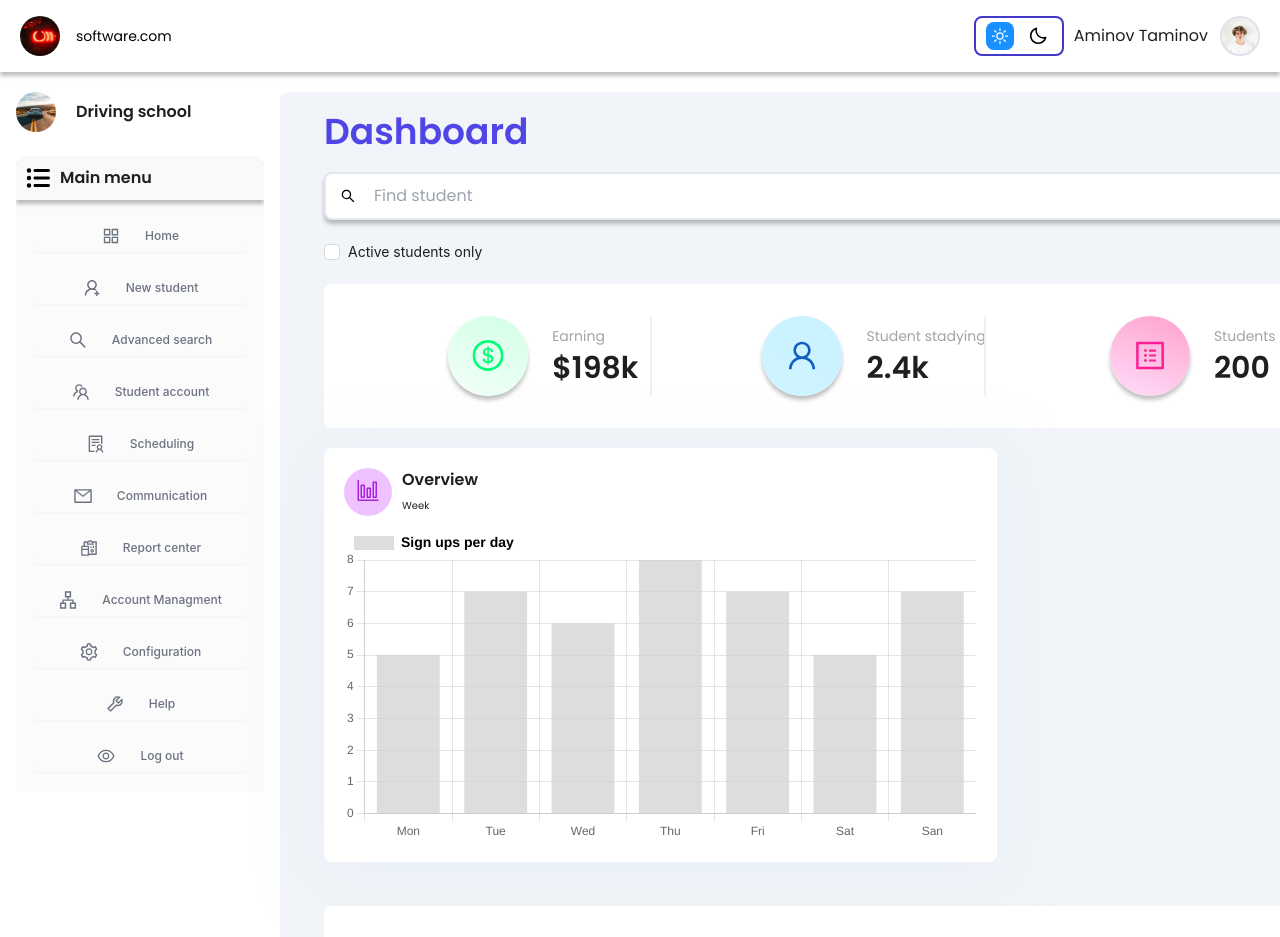
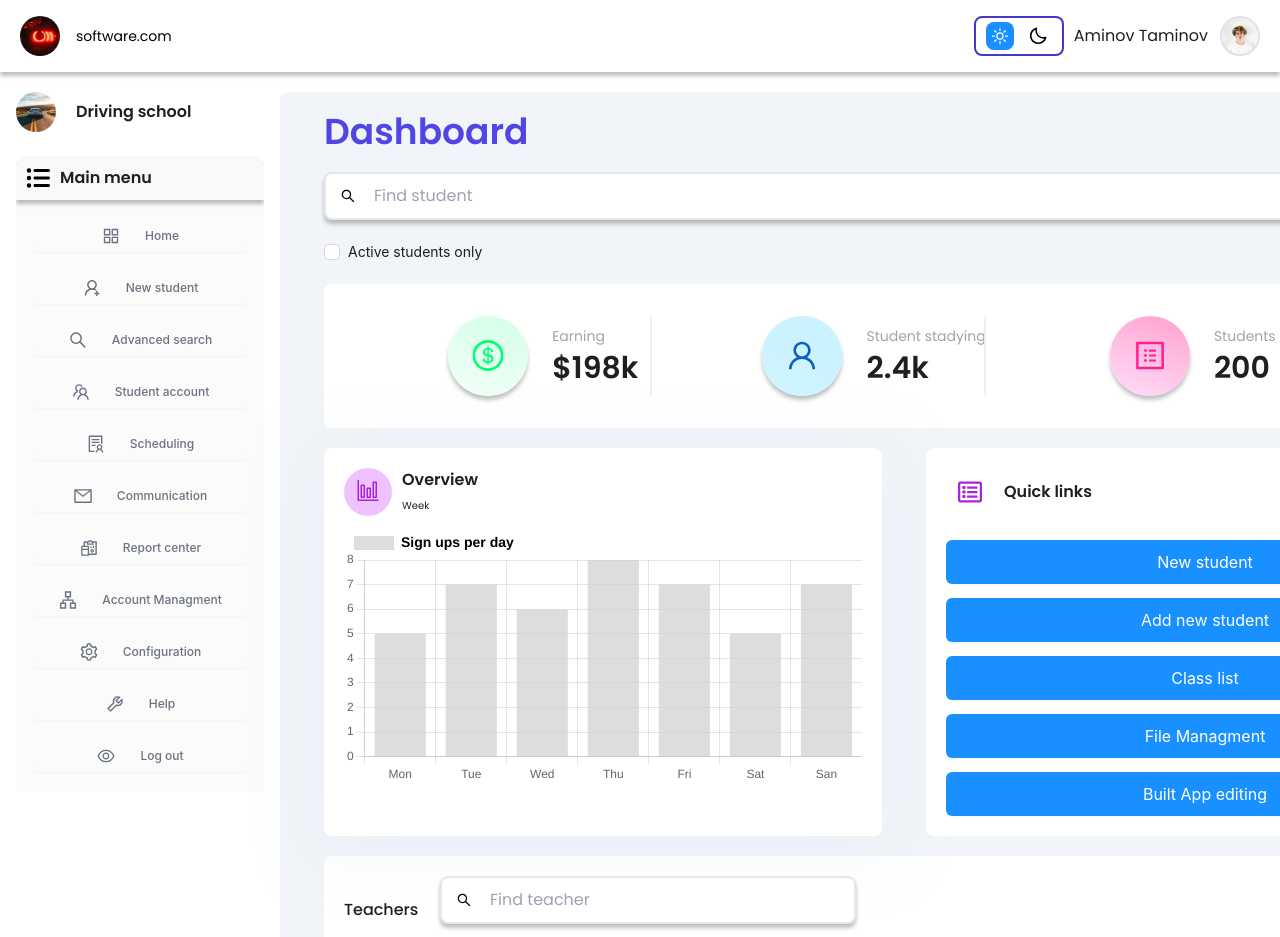
Before and after one commit to jontosh/drivingschool, a React (Vite) app: page /dashboard in a window 1280 px wide. Shown: the top 937 px of the page. Built offline with nearby package versions, Linux system fonts and the light colour scheme.

Commit message:
#fix #style Refactored CSS styles to use max width and grid layout to improve responsiveness and layout structure.

```diff
--- a/src/pages/dashboard/dashboard.module.scss
+++ b/src/pages/dashboard/dashboard.module.scss
@@ -14,7 +14,8 @@
 
   &__overview {
     box-shadow: 0px 10px 60px 0px #e2ecf980;
-    width: 673px;
+    //    max-width: 673px;
+    //    width: 100%;
 
     &-icon {
       background: #efc1ff;
@@ -23,7 +24,8 @@
   }
 
   &__links {
-    width: 533px;
+    //    max-width: 533px;
+    //    width: 100%;
   }
 
   &__statistics {
@@ -78,4 +80,9 @@
       width: 25px;
     }
   }
+
+  &__extra {
+    display: grid;
+    grid-template-columns: repeat(2, 1fr);
+  }
 }
--- a/src/pages/dashboard/index.jsx
+++ b/src/pages/dashboard/index.jsx
@@ -199,7 +199,7 @@ const Dashboard = () => {
         <title>Dashboard</title>
       </Helmet>
       <section
-        className={`${DashboardStyle["Dashboard"]} px-11 space-y-5 max-w-full`}
+        className={`${DashboardStyle["Dashboard"]} px-11 space-y-5 max-w-full w-full`}
       >
         <Title
           level={2}
@@ -296,9 +296,7 @@ const Dashboard = () => {
           {/*statistics end*/}
         </div>
 
-        <div
-          className={`${DashboardStyle["Dashboard__extra"]} flex flex-wrap gap-11`}
-        >
+        <div className={`${DashboardStyle["Dashboard__extra"]} gap-11`}>
           <div
             className={`${DashboardStyle["Dashboard__overview"]} bg-white rounded-lg p-5 space-y-2.5`}
           >
@@ -324,7 +322,9 @@ const Dashboard = () => {
             </div>
           </div>
 
-          <div className={`grow rounded-lg bg-white p-5`}>
+          <div
+            className={`rounded-lg bg-white p-5 ${DashboardStyle["Dashboard__links"]}`}
+          >
             <div className={`flex gap-2.5 items-center mb-6`}>
               <div
                 className={` w-12 h-12 p-3 ${DashboardStyle["Dashboard__overview-icon"]} bg-inherit `}
@@ -336,7 +336,7 @@ const Dashboard = () => {
                 className={`${DashboardStyle["Dashboard__overview-titles"]} `}
               >
                 <Title level={5} fontSize={"text-base"}>
-                  Overview
+                  Quick links
                 </Title>
               </div>
             </div>
```
